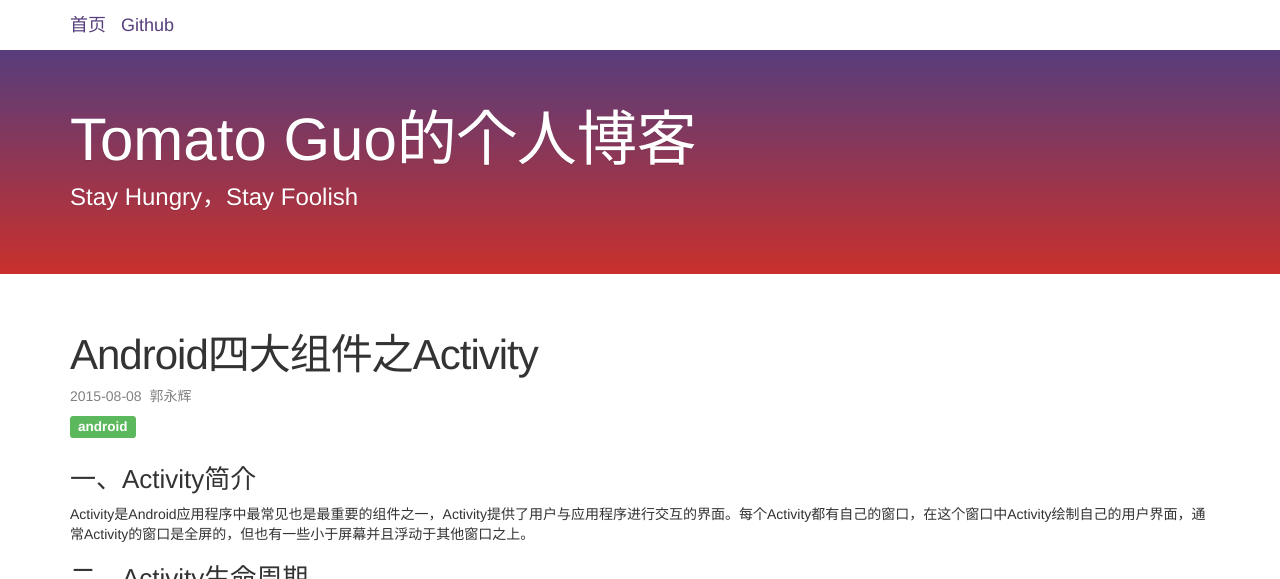
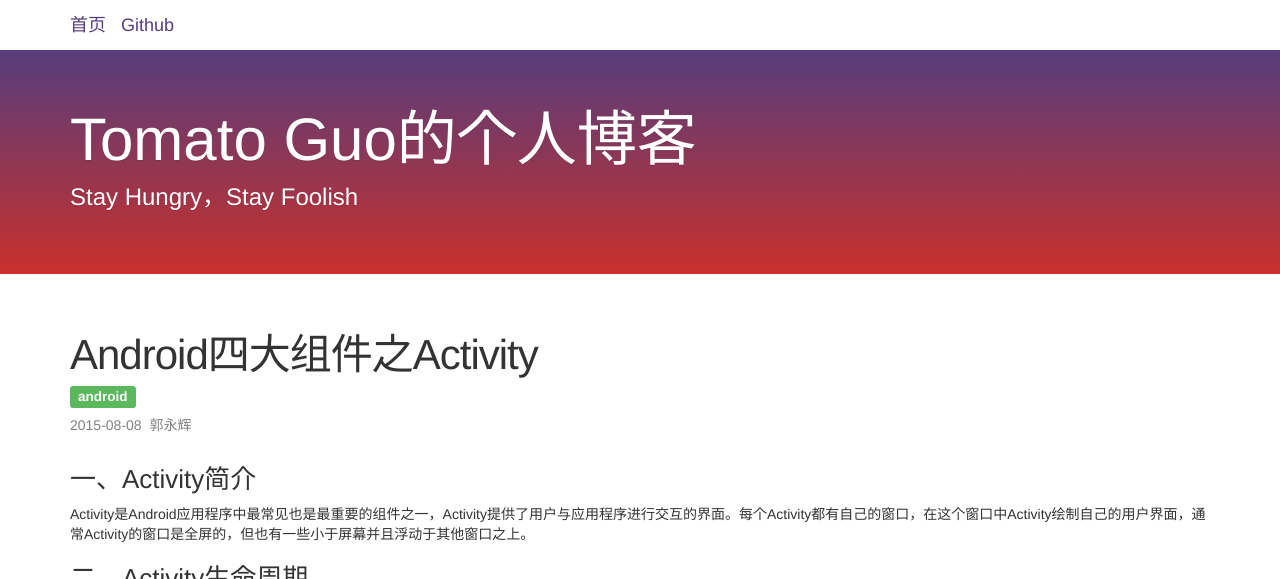
Before and after one commit to tomatoguo/tomatoguo.github.io, a Jekyll site: the page built from _posts/2015-08-08-Android&#x56DB;&#x5927;&#x7EC4;&#x4EF6;&#x4E4B;Activity.markdown, in a window 1280 px wide and 900 px high, cut to the strip 0-579 px from the top of the window. Built offline with Jekyll 4.4.1, drawn with Linux system fonts in a browser that asks for light colours.

Commit message:
modify post.html

```diff
--- a/_layouts/post.html
+++ b/_layouts/post.html
@@ -3,14 +3,14 @@ layout: default
 ---
 <header class="post-header">
 	<h1 class="post-title">{{ page.title }}</h1>
-	<p class="post-meta">
-		{{ page.date | date: "%Y-%m-%d" }}{% if page.author %}&nbsp;&nbsp;{{ page.author }}{% endif %}{% if page.meta %}&nbsp;&nbsp;{{ page.meta }}{% endif %}
-	</p>
 	<h4>
     {% for category in page.categories %}
     <span class="label label-success">{{ category }}</span>
     {% endfor %}
     </h4>
+	<p class="post-meta">
+		{{ page.date | date: "%Y-%m-%d" }}{% if page.author %}&nbsp;&nbsp;{{ page.author }}{% endif %}{% if page.meta %}&nbsp;&nbsp;{{ page.meta }}{% endif %}
+	</p>
 </header>
 
 <article class="post-content">{{ content }}</article>
```
